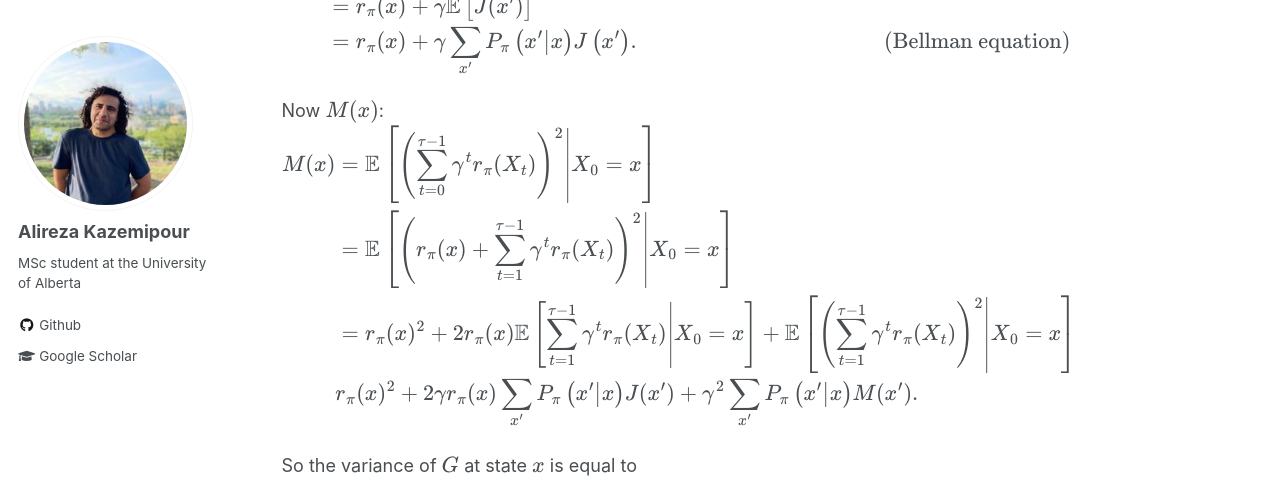
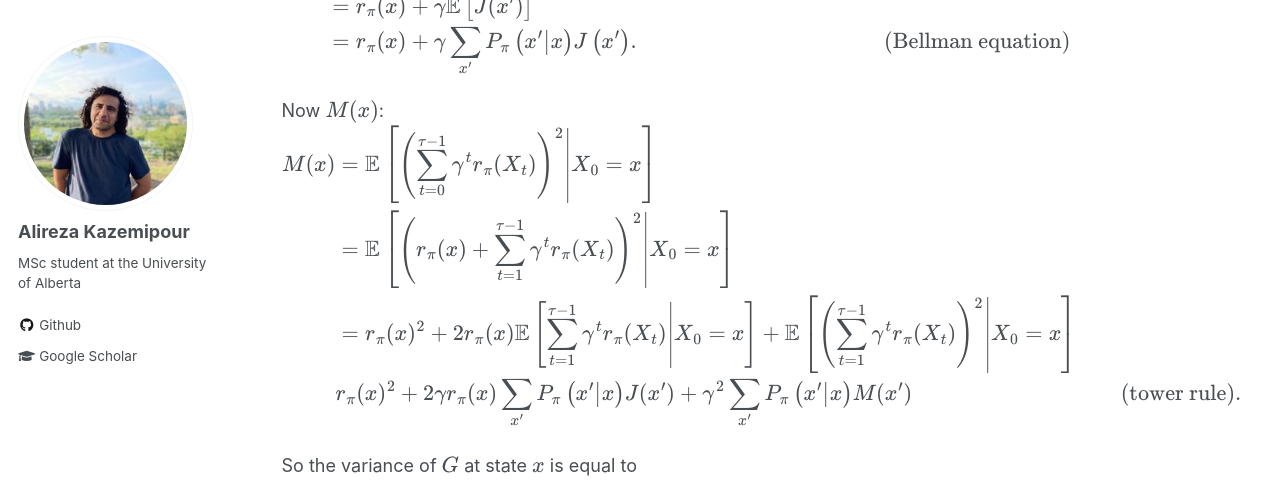
Before and after one commit to alirezakazemipour/alirezakazemipour.github.io, a Jekyll site: the page built from _posts/2025-09-6-mmnts-bllmn.md, in a window 1280 px wide and 900 px high, scrolled down 1416 px. Shown: the top 500 px of the window. Built offline with Jekyll 4.4.1, drawn with Linux system fonts in a browser that asks for light colours; formulas are drawn with MathJax 3.

Commit message:
fix bug in  the moments post

```diff
--- a/_posts/2025-09-6-mmnts-bllmn.md
+++ b/_posts/2025-09-6-mmnts-bllmn.md
@@ -53,7 +53,7 @@ $$\begin{align*}
 M(x)  &= \mathbb{E} \left[ \left(\sum_{t = 0}^{\tau - 1} \gamma^t r_\pi(X_t)\right)^2 \middle\vert X_0 = x \right] \\
 &= \mathbb{E} \left[ \left(r_\pi(x) + \sum_{t = 1}^{\tau - 1} \gamma^t r_\pi(X_t)\right)^2 \middle\vert X_0 = x \right] \\
 & = r_\pi(x)^2 + 2r_\pi(x)\mathbb{E} \left[  \sum_{t = 1}^{\tau - 1} \gamma^t r_\pi(X_t) \middle\vert X_0 = x \right] + \mathbb{E} \left[ \left(\sum_{t = 1}^{\tau - 1} \gamma^t r_\pi(X_t)\right)^2 \middle\vert X_0 = x \right] \\
-& r_\pi(x)^2 + 2\gamma r_\pi(x) \sum_{x' }P_\pi\left(x' \middle\vert x\right)J(x') + \gamma^2 \sum_{x' }P_\pi\left(x' \middle\vert x\right)M(x').
+& r_\pi(x)^2 + 2\gamma r_\pi(x) \sum_{x' }P_\pi\left(x' \middle\vert x\right)J(x') + \gamma^2 \sum_{x' }P_\pi\left(x' \middle\vert x\right)M(x') & \text{(tower rule)}.
 \end{align*} $$
 
 So the variance of $G$ at state $x$ is equal to
```
